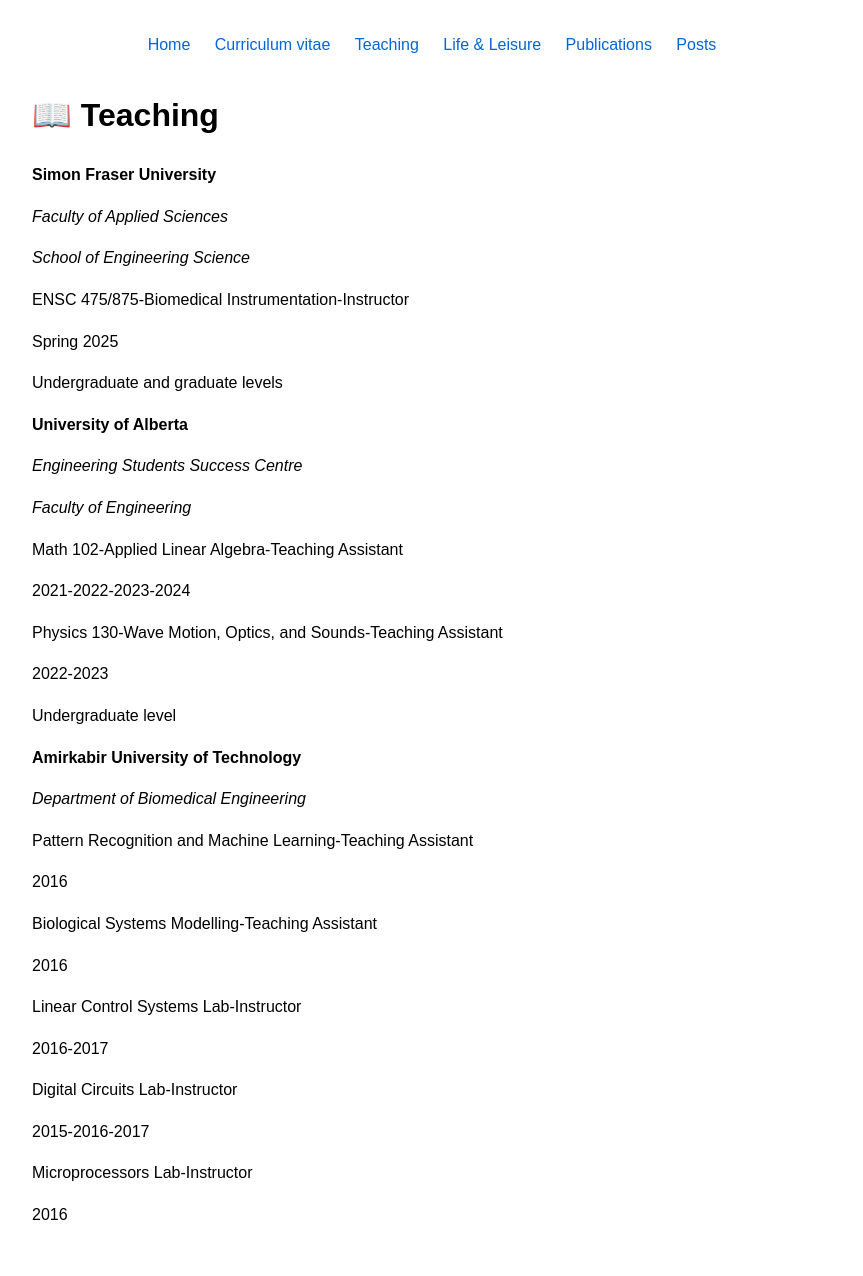
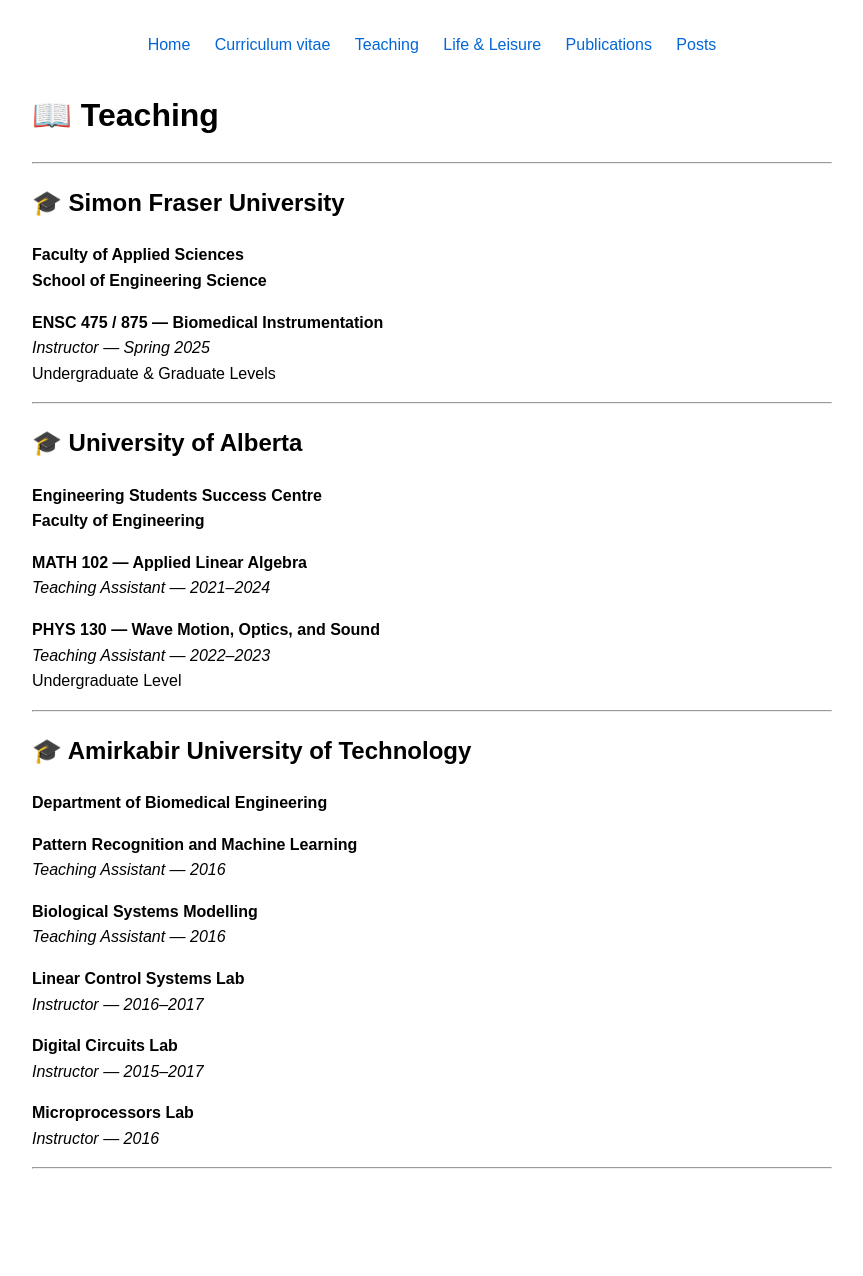
Before and after one commit to Pedram-Parnianpour/pedram-parnianpour.github.io, a Jekyll site: the page built from teaching.md, in a window 1280 px wide. Shown: the whole page, without its empty margins (208-1071 px from the left). Built offline with Jekyll 4.4.1, drawn with Linux system fonts in a browser that asks for light colours; after the commit the page ends 1209 px from its top, so only the background shows below that.

Commit message:
Update teaching.md

```diff
--- a/teaching.md
+++ b/teaching.md
@@ -5,56 +5,47 @@ title: Teaching
 
 # 📖 Teaching
 
-**Simon Fraser University**
+---
 
-*Faculty of Applied Sciences*
+## 🎓 Simon Fraser University
+**Faculty of Applied Sciences**
+**School of Engineering Science**
 
-*School of Engineering Science*
+**ENSC 475 / 875 — Biomedical Instrumentation**
+*Instructor — Spring 2025*
+Undergraduate & Graduate Levels
 
-ENSC 475/875-Biomedical Instrumentation-Instructor
+---
 
-Spring 2025
+## 🎓 University of Alberta
+**Engineering Students Success Centre**
+**Faculty of Engineering**
 
-Undergraduate and graduate levels
+**MATH 102 — Applied Linear Algebra**
+*Teaching Assistant — 2021–2024*
 
+**PHYS 130 — Wave Motion, Optics, and Sound**
+*Teaching Assistant — 2022–2023*
+Undergraduate Level
 
-**University of Alberta**
+---
 
-*Engineering Students Success Centre*
+## 🎓 Amirkabir University of Technology
+**Department of Biomedical Engineering**
 
-*Faculty of Engineering*
+**Pattern Recognition and Machine Learning**
+*Teaching Assistant — 2016*
 
-Math 102-Applied Linear Algebra-Teaching Assistant
+**Biological Systems Modelling**
+*Teaching Assistant — 2016*
 
-2021-2022-2023-2024
+**Linear Control Systems Lab**
+*Instructor — 2016–2017*
 
-Physics 130-Wave Motion, Optics, and Sounds-Teaching Assistant
+**Digital Circuits Lab**
+*Instructor — 2015–2017*
 
-2022-2023
+**Microprocessors Lab**
+*Instructor — 2016*
 
-Undergraduate level
-
-
-**Amirkabir University of Technology**
-
-*Department of Biomedical Engineering*
-
-Pattern Recognition and Machine Learning-Teaching Assistant
-
-2016
-
-Biological Systems Modelling-Teaching Assistant
-
-2016
-
-Linear Control Systems Lab-Instructor
-
-2016-2017
-
-Digital Circuits Lab-Instructor
-
-2015-2016-2017
-
-Microprocessors Lab-Instructor
-
-2016
+---
```
